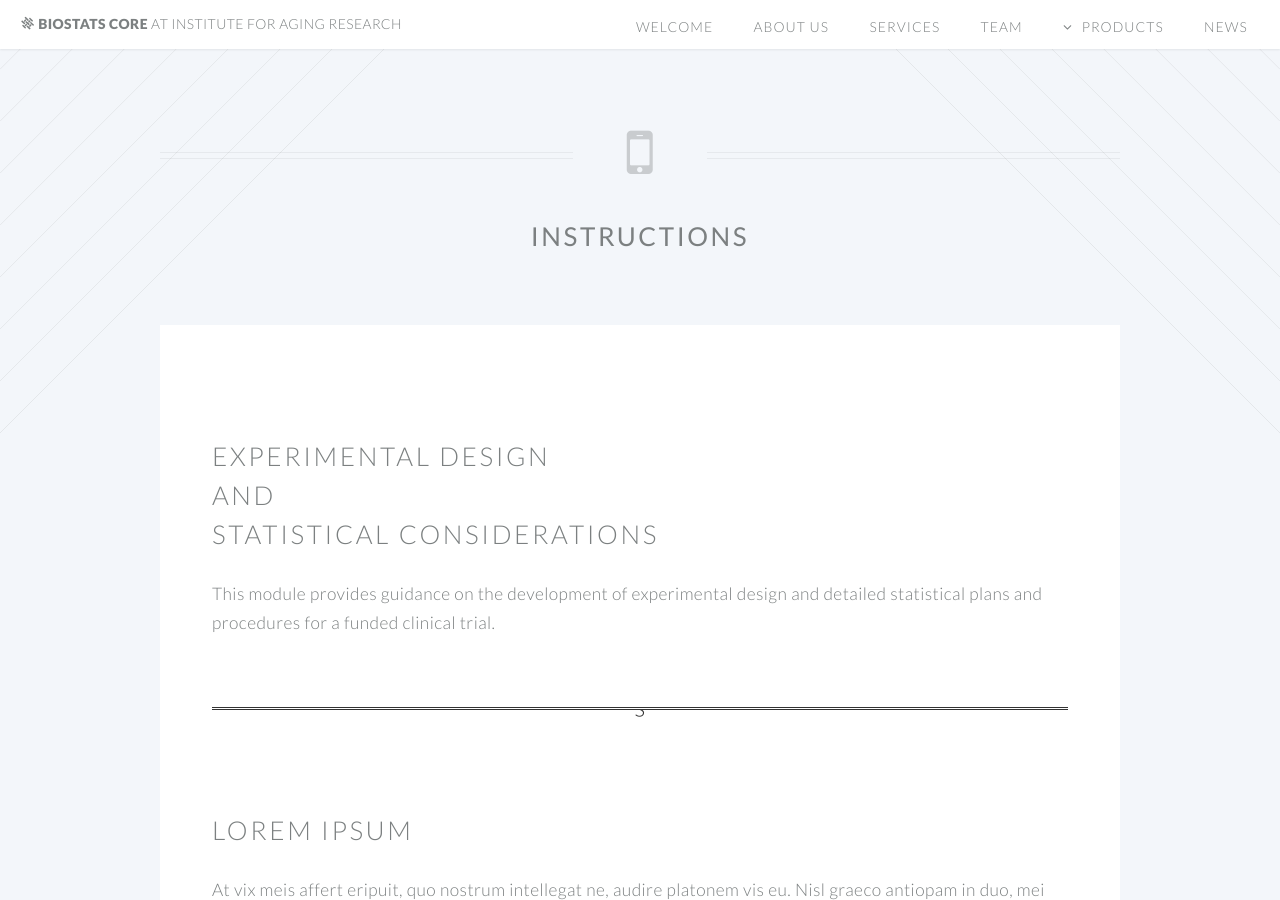
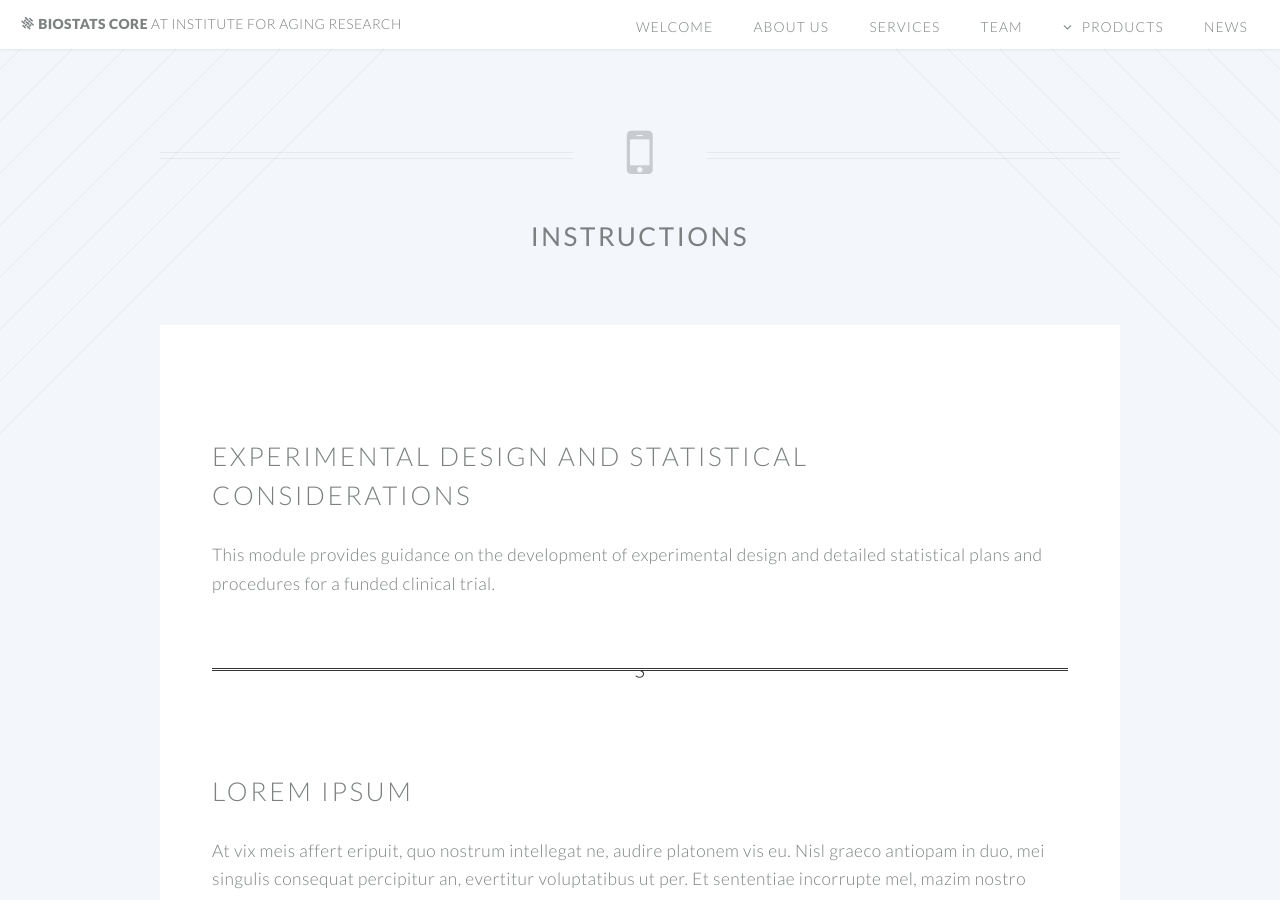
Before and after one commit to timothytsai/IFARbiostats.github.io, a Jekyll site: the page built from instructions.html, in a window 1280 px wide and 900 px high. Built offline with Jekyll 4.4.1, drawn with Linux system fonts in a browser that asks for light colours; some web fonts are replaced; Markdown is read by kramdown in place of the engine named in the settings.

```diff
--- a/instructions.html
+++ b/instructions.html
@@ -11,7 +11,7 @@ layout: default
         <ul class="posts">
           {% for instr in site.instructions %}
             <li class="wrapper style1">
-              <h2><a href="{{ instr.url }}">{{ instr.title }}</a></h2>
+              <h2><a href="{{ instr.url }}">{{ instr.title  | replace:'<br>','' }}</a></h2>
                 <p>{{ instr.meta }}</p>
             </li>
             <hr class="style-section">
```
